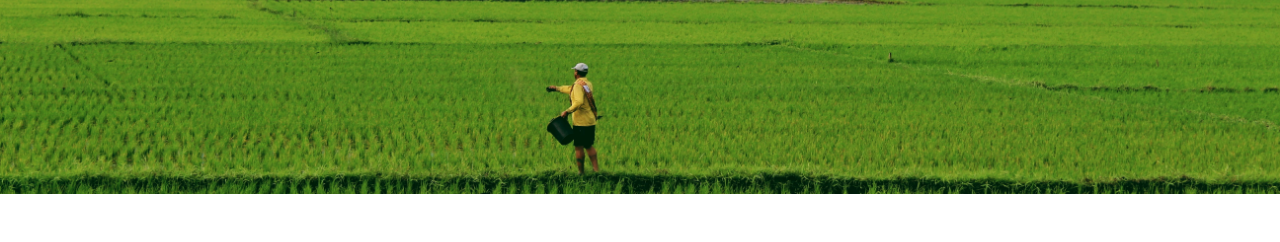
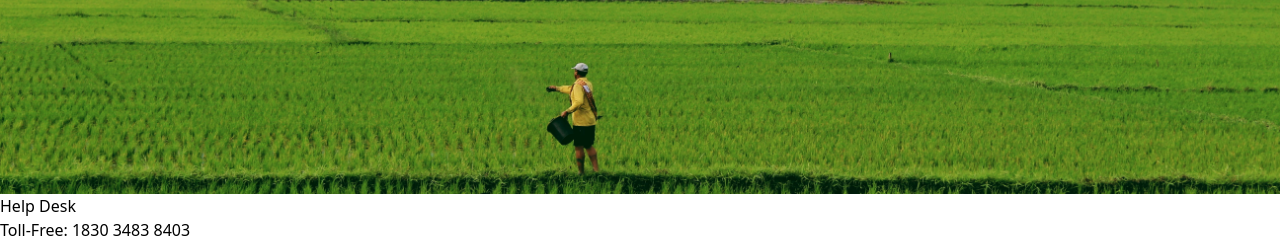
Before and after one commit to prudhvi-machana/Agrinexus, a Flask app: page / in a window 1280 px wide. Shown: the part 670-912 px from the top of the page. Before the commit the page ends 864 px from the top, so only its background shows below. Run offline with Flask 3, Linux system fonts and the light colour scheme; some libraries are stand-ins or nearby versions.

Commit message:
Update home.html

```diff
--- a/templates/home.html
+++ b/templates/home.html
@@ -20,4 +20,10 @@
             </div>
         </div>
     </main>
+    <footer class="footer">
+        <div class="help-desk">
+            <h3>Help Desk</h3>
+            <p class="contact-number">Toll-Free: 1830 3483 8403</p>
+        </div>
+    </footer>
 {% endblock %}
```
